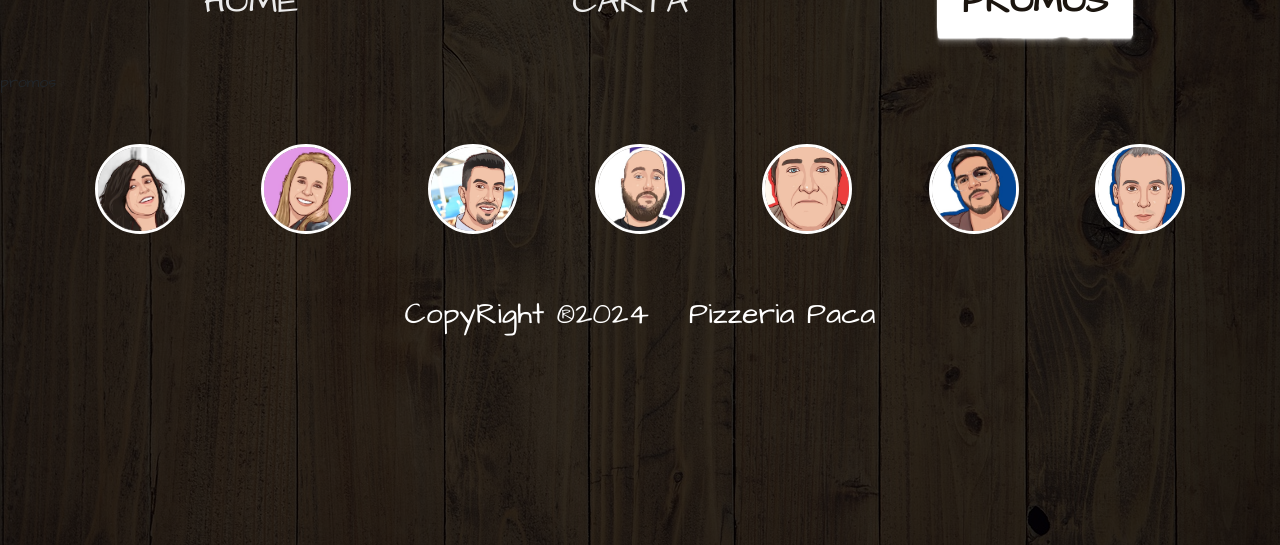
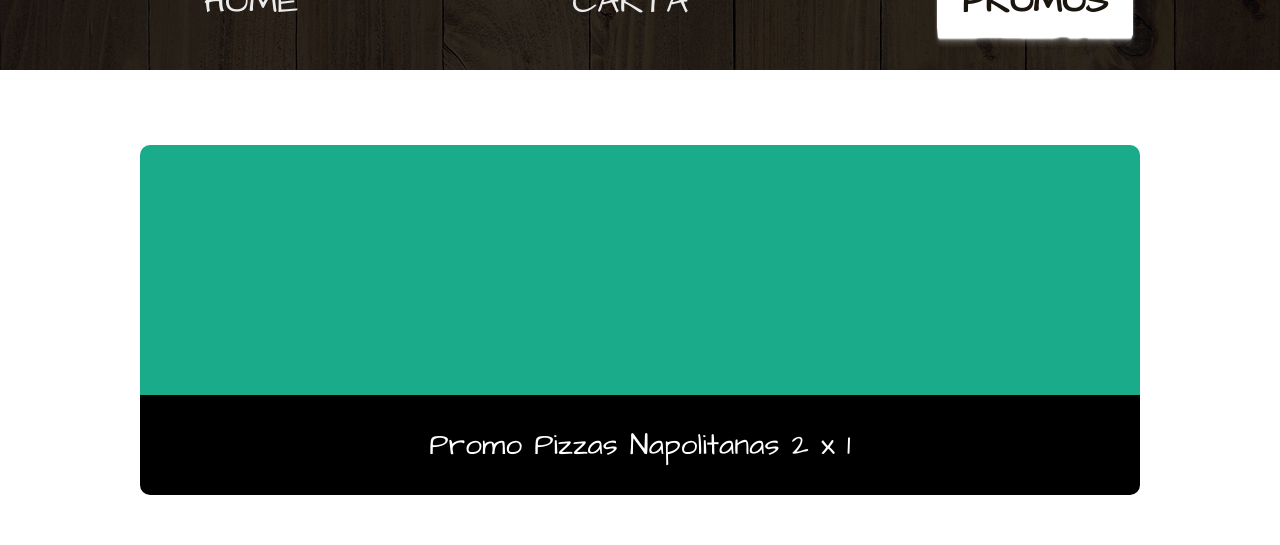
Before and after one commit to tedsalvador/P3-Digital-Academy-Project-PizzeriaPaca-Frontend, a Vue app: page /promos in a window 1280 px wide. Shown: the part 170-715 px from the top of the page. Built offline with nearby package versions, Linux system fonts and the light colour scheme; no server answers.

Commit message:
card promo created

```diff
--- a/src/components/Carta/PizzasCarta.vue
+++ b/src/components/Carta/PizzasCarta.vue
@@ -4,12 +4,12 @@ import axios from "axios";
 import MenuCarta from "../MenuCarta.vue";
 import TituloLogueado from "../TituloLogueado.vue";
 import NavBar from "../NavBar.vue";
-import { useCartStore } from '@/stores/cart'
+import { useCartStore } from "@/stores/cart";
 
 const modalVisible = ref(false);
 const fullDescription = ref("");
 /* const pizzas = ref([]);  */
-const cartStore = useCartStore()
+const cartStore = useCartStore();
 
 const openModal = (description) => {
   fullDescription.value = description;
@@ -20,15 +20,17 @@ const closeModal = () => {
   modalVisible.value = false;
 };
 
-
 const fetchPizzas = async () => {
   try {
-    const response = await axios.get("http://localhost:8080/api/v1/products/type/PIZZA", {
-      headers: {
-        'Authorization': 'Basic YWRtaW46cGFzc3dvcmQ=',
-        'Content-Type': 'application/json'
+    const response = await axios.get(
+      "http://localhost:8080/api/v1/products/type/PIZZA",
+      {
+        headers: {
+          Authorization: "Basic YWRtaW46cGFzc3dvcmQ=",
+          "Content-Type": "application/json",
+        },
       }
-    });
+    );
     pizzas.value = response.data;
   } catch (error) {
     console.error("Error al cargar las pizzas:", error);
@@ -44,10 +46,19 @@ const addPizzaToCart = (pizzaName, price) => {
 };
 
 const pizzas = ref([
-  { id: 1, name: 'Pizza Margherita', description: 'Tomato, mozzarella, and basil', price: 10 },
-  { id: 2, name: 'Pizza Pepperoni', description: 'Pepperoni, mozzarella, and tomato sauce', price: 12 },
-])
-
+  {
+    id: 1,
+    name: "Pizza Margherita",
+    description: "Tomato, mozzarella, and basil",
+    price: 10,
+  },
+  {
+    id: 2,
+    name: "Pizza Pepperoni",
+    description: "Pepperoni, mozzarella, and tomato sauce",
+    price: 12,
+  },
+]);
 </script>
 
 <template>
@@ -60,7 +71,9 @@ const pizzas = ref([
         <div class="personaje">
           <div class="imagen_personaje"></div>
           <div class="detalle">
-            <div class="contTitulo"><h2>{{ pizza.name }}</h2></div>
+            <div class="contTitulo">
+              <h2>{{ pizza.name }}</h2>
+            </div>
             <div class="contTexto">
               <p>
                 {{ pizza.description.slice(0, 120) }}
@@ -68,7 +81,9 @@ const pizzas = ref([
               </p>
             </div>
             <div class="contBtn">
-              <div class="btn" @click="openModal(pizza.description)">Leer Más</div>
+              <div class="btn" @click="openModal(pizza.description)">
+                Leer Más
+              </div>
             </div>
             <div class="containerPrecioCarrito">
               <div class="contPrecio">{{ pizza.price }}€</div>
--- /dev/null
+++ b/src/components/Promos/CardPromo1.vue
@@ -0,0 +1,36 @@
+<script setup></script>
+<template>
+  <main>
+    <div class="cardContainer">
+      <div class="cardcontainerImg"></div>
+      <div class="cardcontainerDescription">Promo Pizzas Napolitanas 2 x 1</div>
+    </div>
+  </main>
+</template>
+<style scoped>
+.cardContainer {
+  height: 350px;
+}
+.cardcontainerImg {
+  width: 1000px;
+  height: 250px;
+  background-color: #1aab8a;
+  border-top-left-radius: 10px;
+  border-top-right-radius: 10px;
+}
+.cardcontainerImg:hover {
+  background-image: radial-gradient(white, #1aab8a);
+}
+.cardcontainerDescription {
+  width: 1000px;
+  height: 100px;
+  background-color: black;
+  border-bottom-left-radius: 10px;
+  border-bottom-right-radius: 10px;
+  display: flex;
+  justify-content: center;
+  align-items: center;
+  font-size: 30px;
+  color: White;
+}
+</style>
--- a/src/views/PromosView.vue
+++ b/src/views/PromosView.vue
@@ -1,11 +1,22 @@
 <script setup>
 import TituloLogueado from "@/components/TituloLogueado.vue";
+import CardPromo1 from "@/components/Promos/CardPromo1.vue";
 import NavBar from "@/components/NavBar.vue";
 </script>
 
 <template>
-
   <TituloLogueado></TituloLogueado>
   <NavBar></NavBar>
-  <main>promos</main>
+  <main>
+    <CardPromo1></CardPromo1>
+  </main>
 </template>
+<style scoped>
+main {
+  background-color: white;
+  min-height: 500px;
+  display: flex;
+  justify-content: center;
+  align-items: center;
+}
+</style>
```
